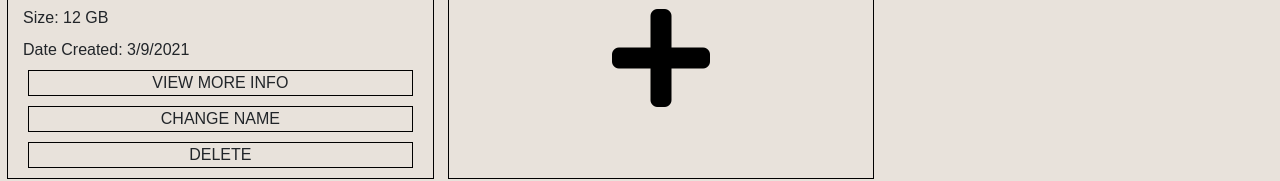
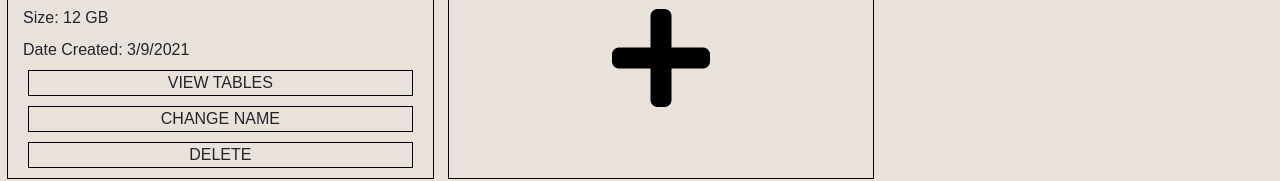
Before and after one commit to AbdulBaseetShabi/KARA, a React (Create React App) app in the folder client/: page /databases/view in a window 1280 px wide. Shown: the part 221-402 px from the top of the page. Built offline with nearby package versions, Linux system fonts and the light colour scheme; a web font is replaced by a local one.

Commit message:
changed displed text to more intuitive sentences

```diff
--- a/client/src/routes/databases/view/databases-view.js
+++ b/client/src/routes/databases/view/databases-view.js
@@ -141,7 +141,7 @@ class DatabasesView extends React.Component {
                 <label>Date Created: {db.date_created}</label>
                 <br />
                 <a href="/table">
-                  <div className="button view-more-button">View more info</div>
+                  <div className="button view-more-button">View Tables</div>
                 </a>
                 <div
                   className="button delete-button"
--- a/client/src/routes/table/view/table-view.js
+++ b/client/src/routes/table/view/table-view.js
@@ -80,7 +80,7 @@ class TableView extends React.Component {
                 <label>Date Created: {db.date_created}</label>
                 <br />
                 <a href="/data">
-                  <div className="button view-more-button">View Data</div>
+                  <div className="button view-more-button">View Entries</div>
                 </a>
                 <a href="/table/edit">
                   <div className="button edit-button">Edit</div>
```
